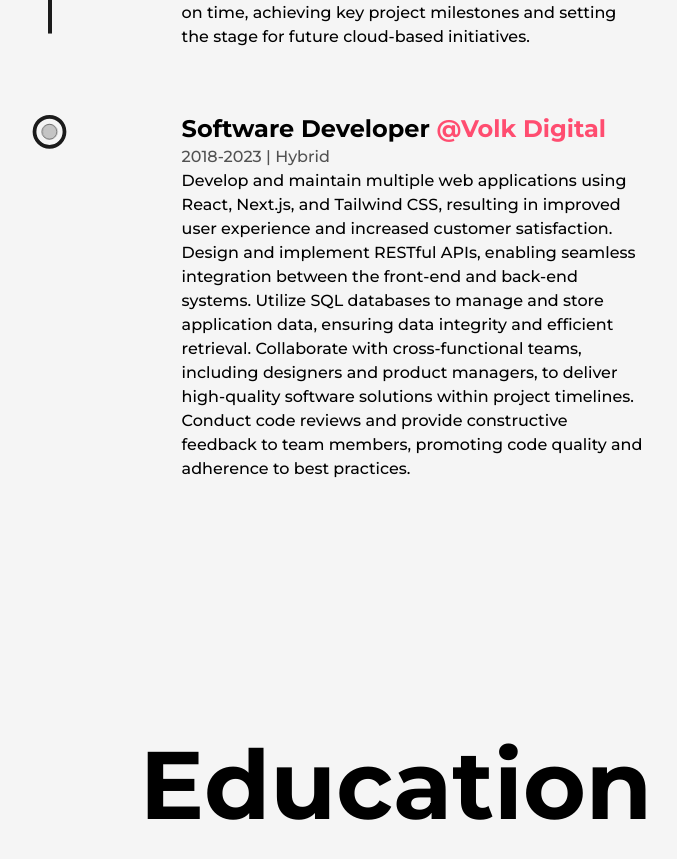
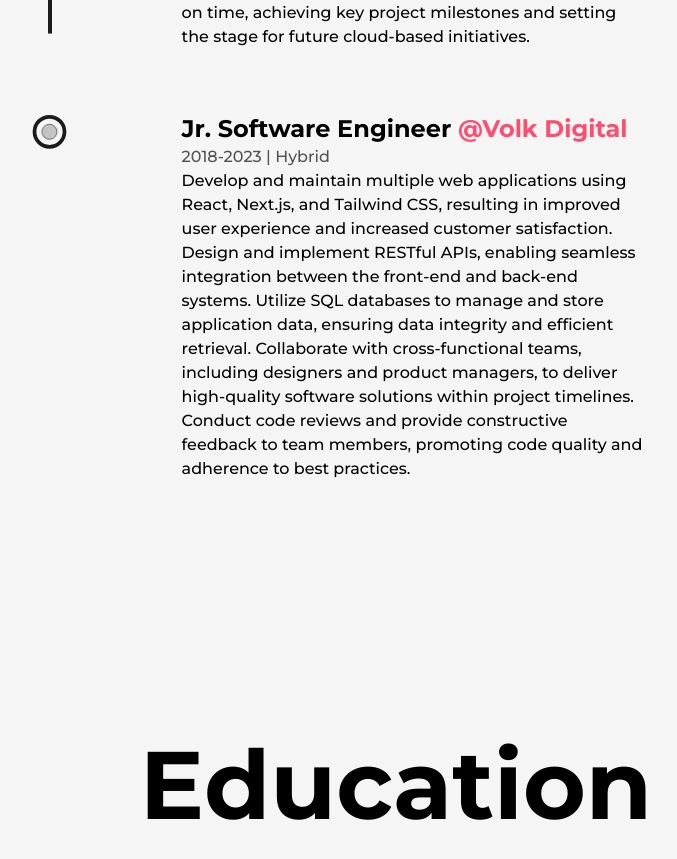
Before and after one commit to dimitry-roshchin/DimitryPortfolio, a Next.js app: page /about in a window 1280 px wide. Shown: the part 2710-3569 px from the top of the page, without its empty margins (244-921 px from the left). Built offline with nearby package versions, Linux system fonts and the light colour scheme.

Commit message:
change experience

```diff
--- a/src/components/Experience.js
+++ b/src/components/Experience.js
@@ -56,7 +56,7 @@ const Experience = () => {
                 system while ensuring high performance and scalability. Working in an Agile Scrum environment, our team is on track to deliver the product on time,
                 achieving key project milestones and setting the stage for future cloud-based initiatives."/>
 
-               <Details position="Software Developer" company="Volk Digital" companyLink="https://www.volkwebdev.com/"
+               <Details position="Jr. Software Engineer" company="Volk Digital" companyLink="https://www.volkwebdev.com/"
                time="2018-2023" address="Hybrid"
                work="Develop and maintain multiple web applications using React, Next.js, and Tailwind CSS, resulting in improved user experience and increased customer satisfaction.
                Design and implement RESTful APIs, enabling seamless integration between the front-end and back-end systems.
```
